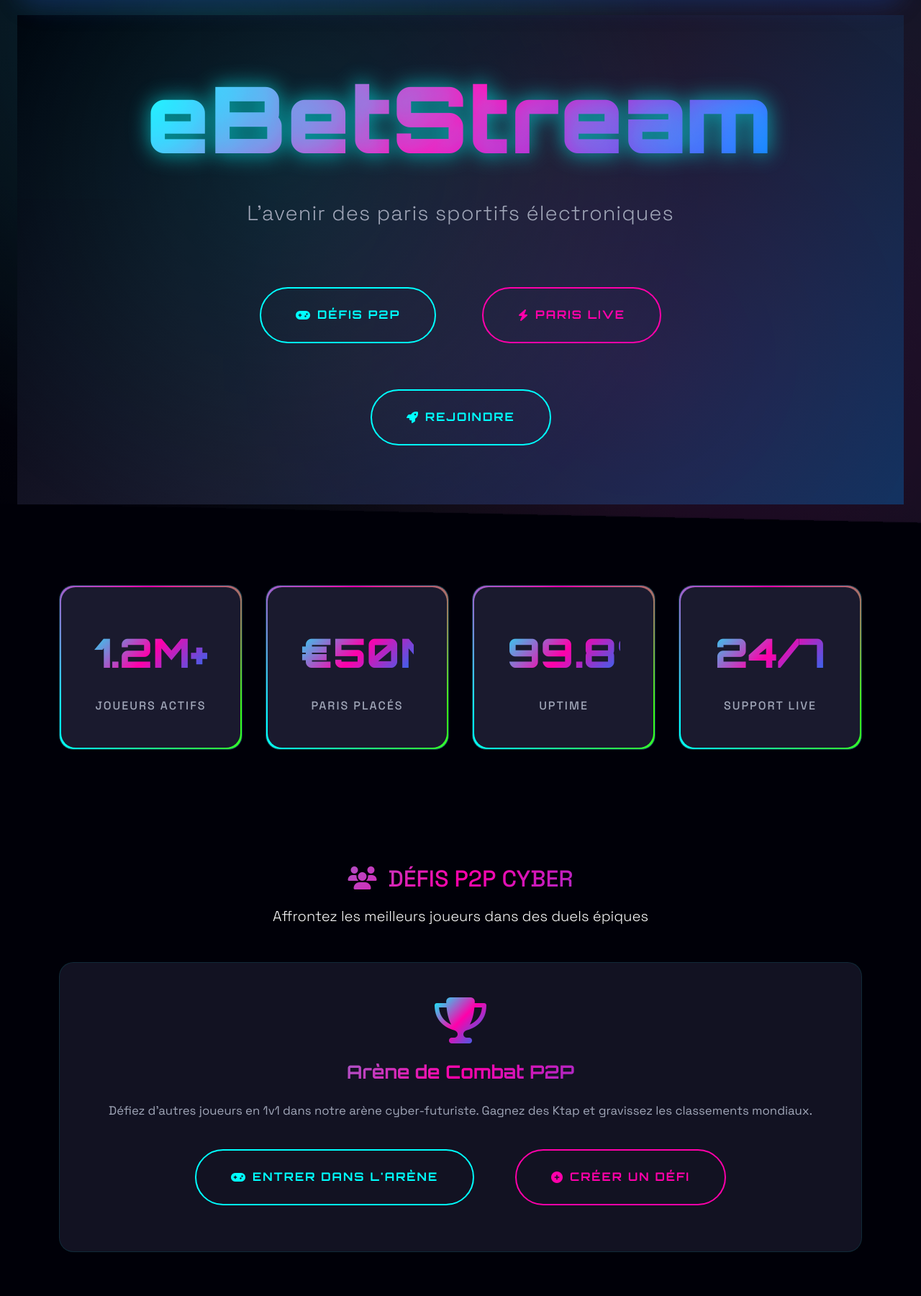
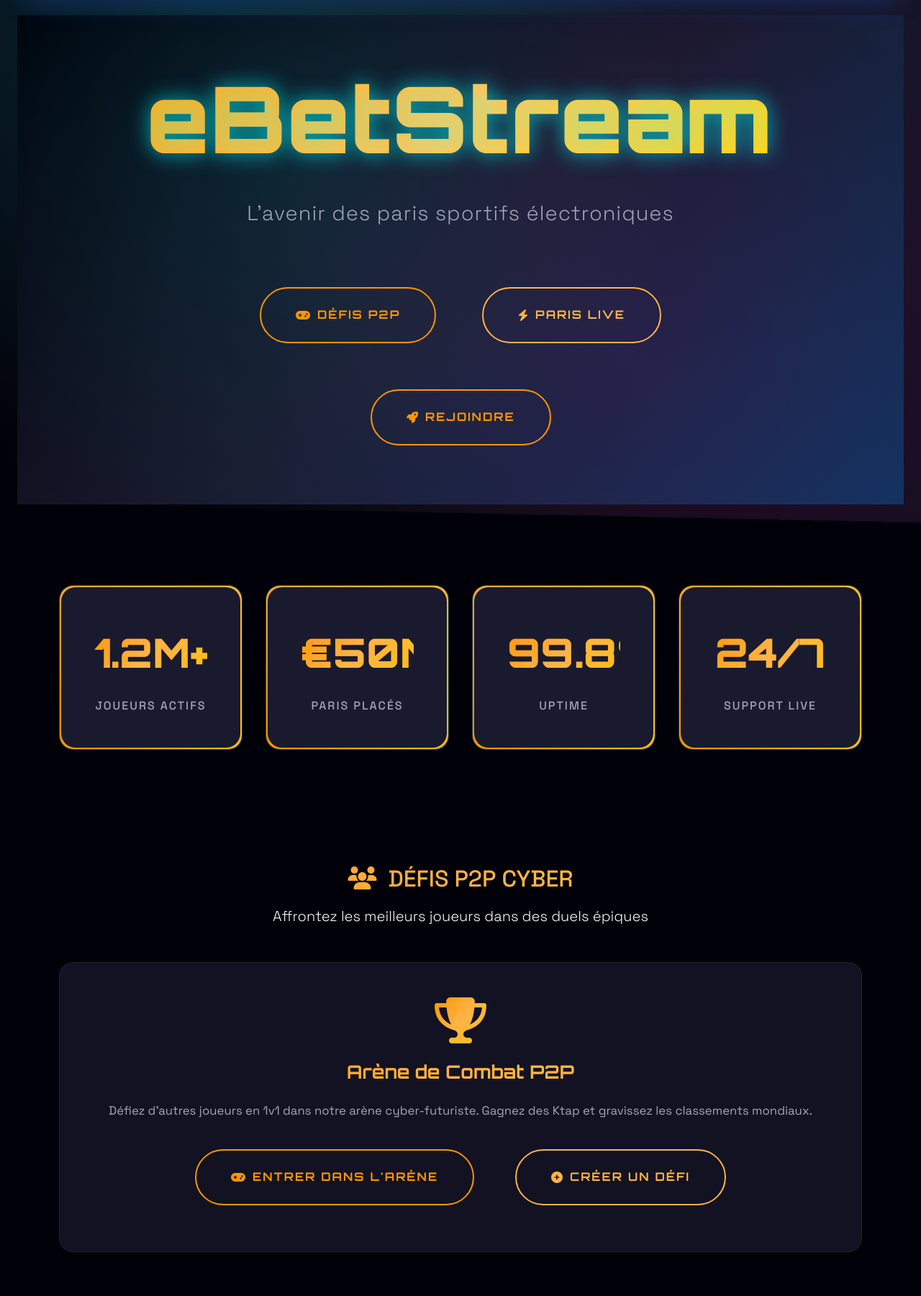
Before and after one commit to rene1001/eBet-Stream, a Django app: page / in a window 1280 px wide. Shown: the part 119-1920 px from the top of the page at 72% size. Run offline with Django 5.2, Linux system fonts and the light colour scheme; data comes from the database, SQL or seed files in the repository; data that the repository does not hold is empty; some libraries are stand-ins or nearby versions.

Commit message:
Update website colors to match logo branding
Refactors CSS variables and file paths in base templates to align with new brand-orange color scheme, replacing the previous cyber-themed palette.

Replit-Commit-Author: Agent
Replit-Commit-Session-Id: 26f97c6e-7ea6-4404-aa37-e07bbc8eb37a
Replit-Commit-Checkpoint-Type: intermediate_checkpoint
Replit-Commit-Screenshot-Url: https://storage.googleapis.com/screenshot-production-us-central1/09129d1f-81ed-47d8-91bd-9fd91e951cca/26f97c6e-7ea6-4404-aa37-e07bbc8eb37a/rXKwCh1

```diff
--- a/eBetStream/core/templates/core/base.html
+++ b/eBetStream/core/templates/core/base.html
@@ -11,7 +11,7 @@
     <link href="https://cdn.jsdelivr.net/npm/bootstrap-icons@1.11.3/font/bootstrap-icons.css" rel="stylesheet">
     <link href="https://cdnjs.cloudflare.com/ajax/libs/font-awesome/6.5.0/css/all.min.css" rel="stylesheet">
     <link href="https://fonts.googleapis.com/css2?family=Inter:wght@300;400;500;600;700&display=swap" rel="stylesheet">
-    <link href="{% static 'css/sport-style.css' %}?v=cyber-nexus-20250916" rel="stylesheet">
+    <link href="{% static 'css/sport-style.css' %}?v=brand-orange-20250916" rel="stylesheet">
     {% block extra_css %}{% endblock %}
 </head>
 <body>
--- a/eBetStream/static/css/sport-style.css
+++ b/eBetStream/static/css/sport-style.css
@@ -8,15 +8,15 @@ Design System v3.0 - Beyond FanDuel & DraftKings
 /* Import Modern Sports Typography */
 @import url('https://fonts.googleapis.com/css2?family=Orbitron:wght@400;500;600;700;800;900&family=Space+Grotesk:wght@300;400;500;600;700&family=JetBrains+Mono:wght@300;400;500&display=swap');
 
-/* Revolutionary Color System - Cyber Sports Theme */
+/* Brand-Aligned Color System - eBetStream Logo Colors */
 :root {
-  /* Primary Neon Palette */
-  --cyber-cyan: #00ffff;
-  --cyber-magenta: #ff00aa;
-  --cyber-green: #39ff14;
-  --cyber-orange: #ff6b00;
-  --cyber-blue: #0080ff;
-  --cyber-purple: #8a2be2;
+  /* Primary Brand Palette - From Logo */
+  --brand-orange: #FF9500;
+  --brand-orange-light: #FFB347;
+  --brand-orange-dark: #E67E00;
+  --brand-white: #FFFFFF;
+  --brand-accent: #FFC107;
+  --brand-warm: #FF6B35;
 
   /* Dark Cyber Background */
   --dark-void: #000008;
@@ -25,21 +25,21 @@ Design System v3.0 - Beyond FanDuel & DraftKings
   --dark-steel: #16213e;
   --dark-matrix: #0f3460;
 
-  /* Glass & Transparency */
+  /* Glass & Transparency - Brand Orange Tints */
   --glass-light: rgba(255, 255, 255, 0.03);
   --glass-medium: rgba(255, 255, 255, 0.08);
   --glass-heavy: rgba(255, 255, 255, 0.15);
-  --glass-neon: rgba(0, 255, 255, 0.1);
+  --glass-neon: rgba(255, 149, 0, 0.1);
 
   /* Text Hierarchy */
   --text-cyber: #ffffff;
-  --text-neon: var(--cyber-cyan);
+  --text-neon: var(--brand-orange);
   --text-dim: #a0a6b8;
   --text-faded: #6b7280;
 
-  /* Dynamic Gradients */
-  --gradient-primary: linear-gradient(135deg, var(--cyber-cyan) 0%, var(--cyber-magenta) 50%, var(--cyber-blue) 100%);
-  --gradient-secondary: linear-gradient(135deg, var(--cyber-green) 0%, var(--cyber-orange) 100%);
+  /* Dynamic Gradients - Brand Orange Focus */
+  --gradient-primary: linear-gradient(135deg, var(--brand-orange) 0%, var(--brand-orange-light) 50%, var(--brand-accent) 100%);
+  --gradient-secondary: linear-gradient(135deg, var(--brand-orange-dark) 0%, var(--brand-warm) 100%);
   --gradient-dark: linear-gradient(135deg, var(--dark-void) 0%, var(--dark-midnight) 50%, var(--dark-matrix) 100%);
   --gradient-surface: linear-gradient(135deg, var(--dark-space) 0%, var(--dark-steel) 100%);
 
@@ -63,9 +63,9 @@ Design System v3.0 - Beyond FanDuel & DraftKings
   --radius-xl: 28px;
   --radius-pill: 50px;
 
-  /* Shadows & Effects */
-  --shadow-cyber: 0 0 30px rgba(0, 255, 255, 0.4);
-  --shadow-neon: 0 0 20px rgba(255, 0, 170, 0.3);
+  /* Shadows & Effects - Brand Orange Glow */
+  --shadow-cyber: 0 0 30px rgba(255, 149, 0, 0.4);
+  --shadow-neon: 0 0 20px rgba(255, 179, 71, 0.3);
   --shadow-depth: 0 20px 60px rgba(0, 0, 0, 0.7);
   --shadow-glass: 0 8px 32px rgba(31, 38, 135, 0.37);
   --blur-glass: blur(12px);
@@ -298,8 +298,8 @@ body::after {
 /* Next-Gen Button System */
 .btn-cyber {
   background: transparent;
-  border: 2px solid var(--cyber-cyan);
-  color: var(--cyber-cyan);
+  border: 2px solid var(--brand-orange);
+  color: var(--brand-orange);
   padding: var(--space-m) var(--space-xl);
   border-radius: var(--radius-pill);
   font-weight: 700;
@@ -354,8 +354,8 @@ body::after {
 }
 
 .btn-secondary {
-  border-color: var(--cyber-magenta);
-  color: var(--cyber-magenta);
+  border-color: var(--brand-orange-light);
+  color: var(--brand-orange-light);
 }
 
 .btn-secondary::before {
@@ -455,7 +455,7 @@ body::after {
 
 .form-control:focus {
   background: rgba(255, 255, 255, 0.08) !important;
-  border-color: var(--cyber-cyan) !important;
+  border-color: var(--brand-orange) !important;
   box-shadow:
     0 0 0 0.2rem rgba(0, 255, 255, 0.15),
     var(--shadow-cyber) !important;
@@ -518,7 +518,7 @@ body::after {
   left: -50%;
   width: 200%;
   height: 200%;
-  background: conic-gradient(from 0deg, var(--cyber-cyan), var(--cyber-magenta), var(--cyber-green), var(--cyber-cyan));
+  background: conic-gradient(from 0deg, var(--brand-orange), var(--brand-orange-light), var(--brand-accent), var(--brand-orange));
   animation: statRotate 10s linear infinite;
   z-index: -1;
 }
@@ -642,7 +642,7 @@ body::after {
   border-radius: var(--radius-m) !important;
   color: var(--text-cyber) !important;
   backdrop-filter: var(--blur-glass) !important;
-  border-left: 4px solid var(--cyber-cyan) !important;
+  border-left: 4px solid var(--brand-orange) !important;
 }
 
 /* Tables - Cyber Sports Design */
@@ -781,14 +781,14 @@ body::after {
 }
 
 .footer-link:hover {
-  color: var(--cyber-cyan) !important;
+  color: var(--brand-orange) !important;
   text-shadow: 0 0 10px rgba(0, 255, 255, 0.5);
   text-decoration: none;
 }
 
 /* Legacy Compatibility Mapping */
-.sport-primary { background: var(--cyber-cyan) !important; }
-.sport-secondary { background: var(--cyber-magenta) !important; }
+.sport-primary { background: var(--brand-orange) !important; }
+.sport-secondary { background: var(--brand-orange-light) !important; }
 .sport-success { background: var(--cyber-green) !important; }
 .sport-warning { background: var(--cyber-orange) !important; }
 .sport-danger { background: var(--loss-red) !important; }
--- a/eBetStream/templates/base.html
+++ b/eBetStream/templates/base.html
@@ -19,7 +19,7 @@
     />
     <link rel="stylesheet" href="https://cdn.jsdelivr.net/npm/bootstrap-icons@1.7.2/font/bootstrap-icons.css">
     <link href="https://fonts.googleapis.com/css2?family=Inter:wght@300;400;500;600;700&display=swap" rel="stylesheet">
-    <link href="{% static 'css/sport-style.css' %}?v=cyber-nexus-20250916" rel="stylesheet">
+    <link href="{% static 'css/sport-style.css' %}?v=brand-orange-20250916" rel="stylesheet">
 
     {% block extra_css %}{% endblock %}
   </head>
--- a/eBetStream/users/templates/users/base.html
+++ b/eBetStream/users/templates/users/base.html
@@ -21,7 +21,7 @@
       href="https://fonts.googleapis.com/css2?family=Inter:wght@300;400;500;600;700&display=swap"
       rel="stylesheet"
     />
-    <link href="{% static 'css/sport-style.css' %}?v=cyber-nexus-20250916" rel="stylesheet">
+    <link href="{% static 'css/sport-style.css' %}?v=brand-orange-20250916" rel="stylesheet">
     {% block extra_css %}{% endblock %}
   </head>
   <body>
```
Also changed, not shown: attached_assets/WhatsApp Image 2025-09-16 à 15.42.07_0cff5475_1758037848179.jpg (added), 1 other file.
